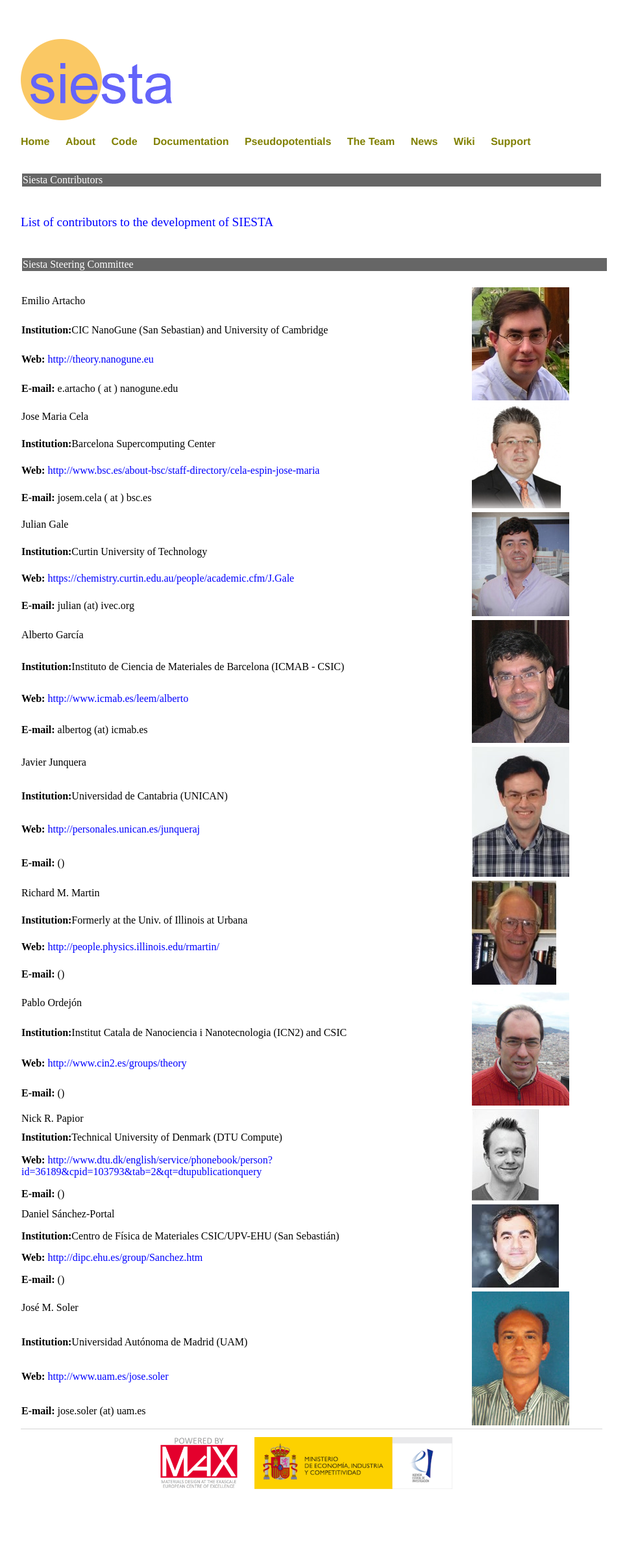
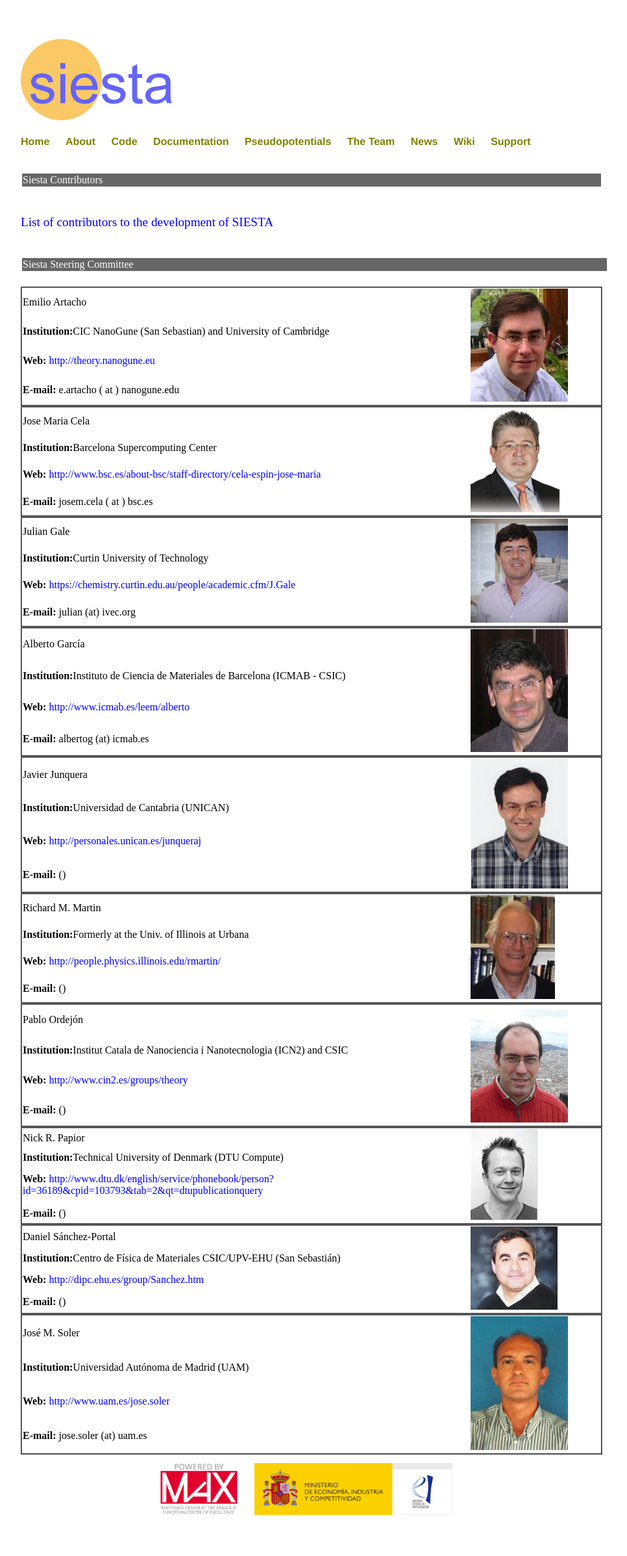
Before and after one commit to siesta-project/web-portal, a Jekyll site: the page built from About/team.html, in a window 1280 px wide. Shown: the whole page at 65% size, without its empty margins (160-1126 px from the left). Built offline with Jekyll 4.4.1, drawn with Linux system fonts in a browser that asks for light colours; before the commit the page ends 2354 px from its top, so only the background shows below that.

Commit message:
Add border to team items

```diff
--- a/About/team.html
+++ b/About/team.html
@@ -2,9 +2,7 @@
 layout: siesta-nav
 title: The Team
 ---
-<head>
-<meta http-equiv="Content-Type" content="text/html; charset=utf-8">
-</head>
+
 <table width='100%' border='0'>
   <td><br></td>
   <tr bgcolor="#666666">
@@ -31,7 +29,7 @@
 </table><!--table width='100%' border='0' frame=box rules=none cellspacing=0 -->
 
 {% for member in site.data.steering %}
- <table width='100%' border='0' rules=none cellspacing=0 >
+ <table width='100%' border='2px' rules=none cellspacing=0 >
   <tr>
     <td class='contentheading'> {{member.name}}</td>
     <td rowspan="5" width='200'>  <img border='0'
```
